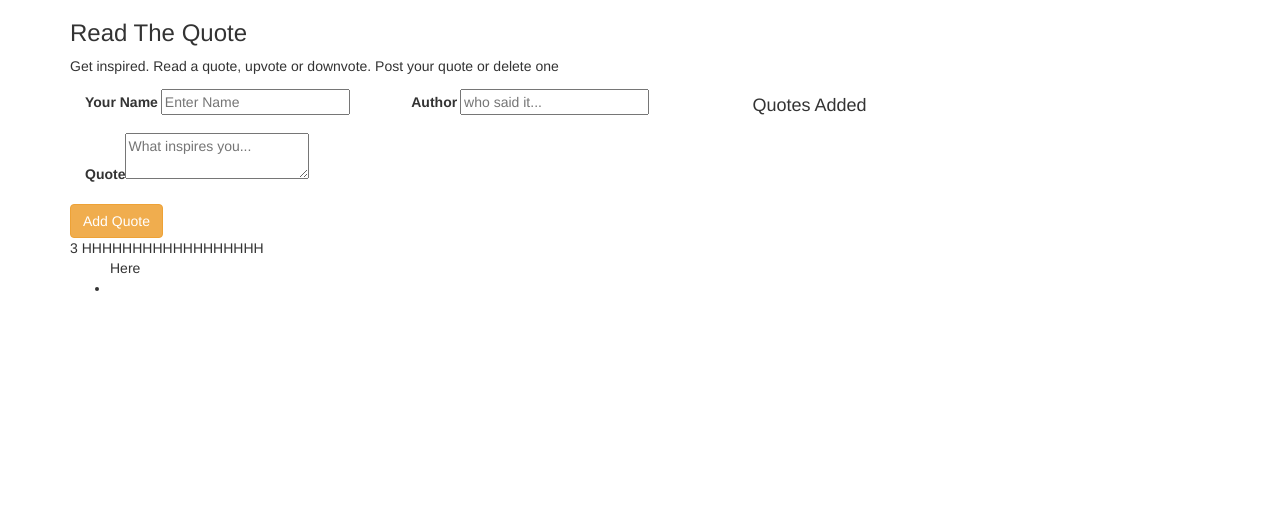
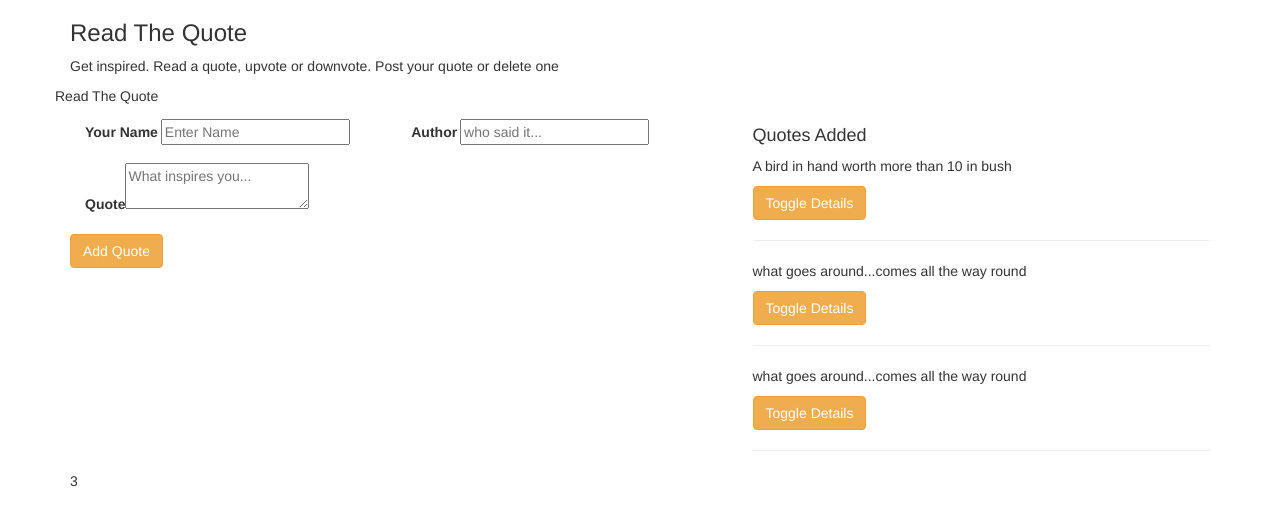
Before and after one commit to COdingaorg/ReadTheQuote, an Angular app: page / in a window 1280 px wide. Shown: the top 524 px of the page. Built offline with nearby package versions, Linux system fonts and the light colour scheme.

Commit message:
adds display of quotes

```diff
--- a/src/app/app.component.html
+++ b/src/app/app.component.html
@@ -12,7 +12,7 @@
     <h3>{{title}}</h3>
     <p>{{titleDescription}}</p>
     <div id="appBody">
-      <app-quote-form></app-quote-form>
+      <app-quote-form [title]=title></app-quote-form>
     </div>
   </div>
 </body>
--- a/src/app/quote-form/quote-form.component.html
+++ b/src/app/quote-form/quote-form.component.html
@@ -1,4 +1,5 @@
 <div class="row">
+  <p>{{title}}</p>
   <!--Form to add your quotes-->
   <div id='quoteForm' class="col-md-7">
     <form #quoteForm='ngForm'>
@@ -22,9 +23,9 @@
         <label for="quote">Quote</label>
         <textarea type="text" id="quote" [(ngModel)]='newQuote.quote' name="quote" #quote='ngModel' required
           placeholder="What inspires you..."></textarea>
-      <div [hidden]="quote.valid || quote.pristine" class="alert alert-danger">
-        <p>Please Enter Your Quote</p>
-      </div>
+        <div [hidden]="quote.valid || quote.pristine" class="alert alert-danger">
+          <p>Please Enter Your Quote</p>
+        </div>
       </div><br>
 
 
@@ -34,12 +35,11 @@
   <!--Display for quotes Added-->
   <div class="col-md-5">
     <h4>Quotes Added</h4>
-    <app-quotes-display></app-quotes-display>
+    <div *ngFor='let quotesItem of quotesItems; let i = index'>
+      <p>{{quotesItem.quote}}</p>
+      <button class="btn btn-warning">Toggle Details</button>
+        <hr>
+    </div>
   </div>
 </div>
 {{arrayLength}}
-HHHHHHHHHHHHHHHHHH
-<ul>
-  Here
-  <li>{{quote1()}}</li>
-</ul>
--- a/src/app/quote-form/quote-form.component.ts
+++ b/src/app/quote-form/quote-form.component.ts
@@ -1,5 +1,4 @@
-import { Component, OnInit, Output, EventEmitter   } from '@angular/core';
-
+import { Component, OnInit, Output, EventEmitter, Input} from '@angular/core';
 import { QuoteClass } from '../quote-class';
 
 @Component({
@@ -15,22 +14,20 @@ export class QuoteFormComponent implements OnInit {
     new QuoteClass('lavender', 'what goes around...comes all the way round', 'Justin Timberlake')
   ];
 
+  quotesItems = this.newQuotesArray;
   //create an initializing class
   newQuote = new QuoteClass('', '', '');
 
-  quote1(){
-
-  }
   //adding the output decorator to addQuote
   @Output() addQuote= new EventEmitter<QuoteClass>();
-
+  @Input() title:any;
   //submit button pushing a new item to quotes array
 
   addQuotetoArray(){
     this.newQuotesArray= this.newQuotesArray.push(this.newQuote)
   };
   addNewQuote(quote:any){
-    this.newQuotesArray.push(quote);
+    // this.newQuotesArray.push(quote);
   }
 
   // quotesListing(){
@@ -40,7 +37,7 @@ export class QuoteFormComponent implements OnInit {
   // }
   arrayLength:number = this.newQuotesArray.length;
   ngOnInit(): void {
-    this.submitQuote();
+    // this.submitQuote();
   }
 //push newQuote to newQuotesArray when add quote is clicked
   submitQuote(){
--- a/src/app/quote-form/quotes-display/quotes-display.component.html
+++ b/src/app/quote-form/quotes-display/quotes-display.component.html
@@ -1,5 +1,3 @@
 <div class="col-md-12">
-  <ul *ngFor='let newQuoteItem of newQuotesArray'>
-    <li>{{quote()}}</li>
-  </ul>
+
 </div>
--- a/src/app/quote-form/quotes-display/quotes-display.component.ts
+++ b/src/app/quote-form/quotes-display/quotes-display.component.ts
@@ -1,5 +1,5 @@
 import { Component, OnInit, Input } from '@angular/core';
-import { QuoteClass } from '../../quote-class';
+import { QuoteClass } from 'src/app/quote-class';
 
 @Component({
   selector: 'app-quotes-display',
@@ -8,11 +8,8 @@ import { QuoteClass } from '../../quote-class';
 })
 export class QuotesDisplayComponent implements OnInit {
 
-  @Input() newQuotesArray:any|QuoteClass[];
+  @Input() quoteItems:any;
 
-  quote(){
-    return this.newQuotesArray[1].quote
-  }
   ngOnInit(): void {
   }
 
```
